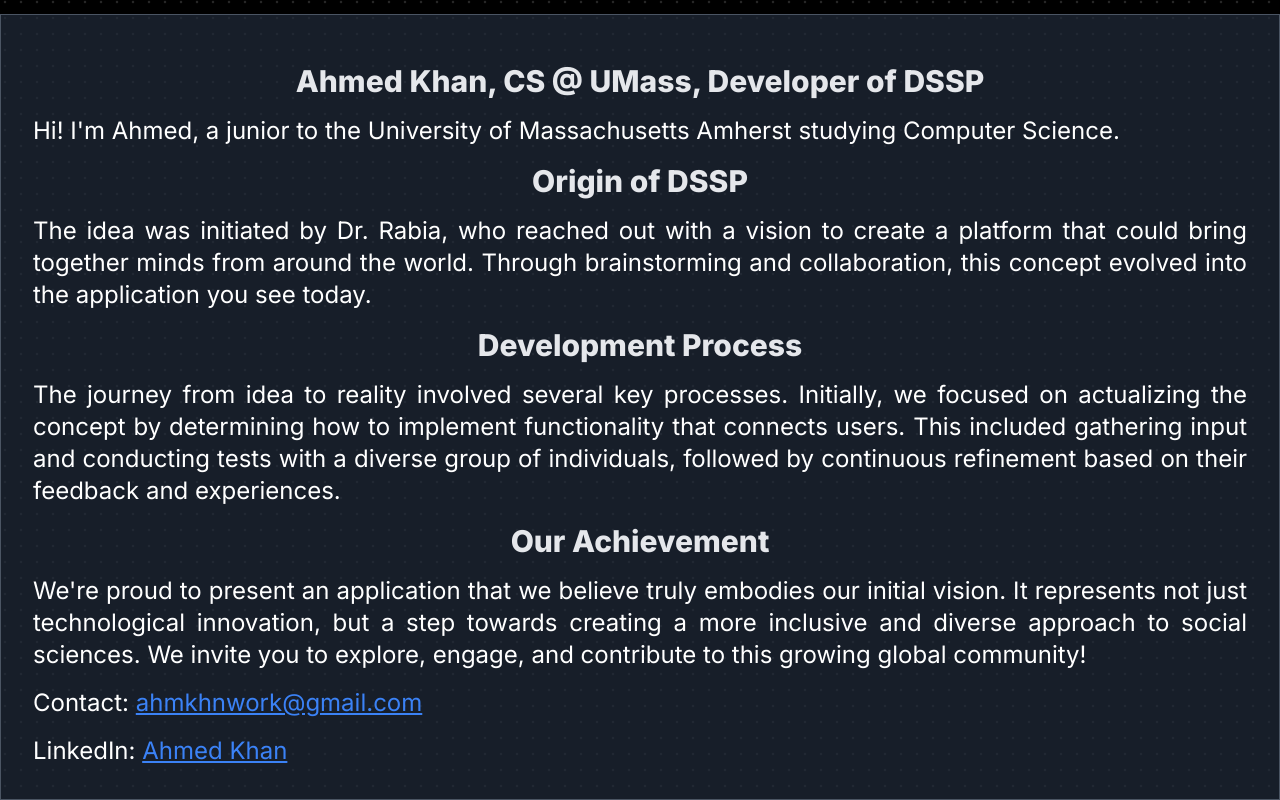
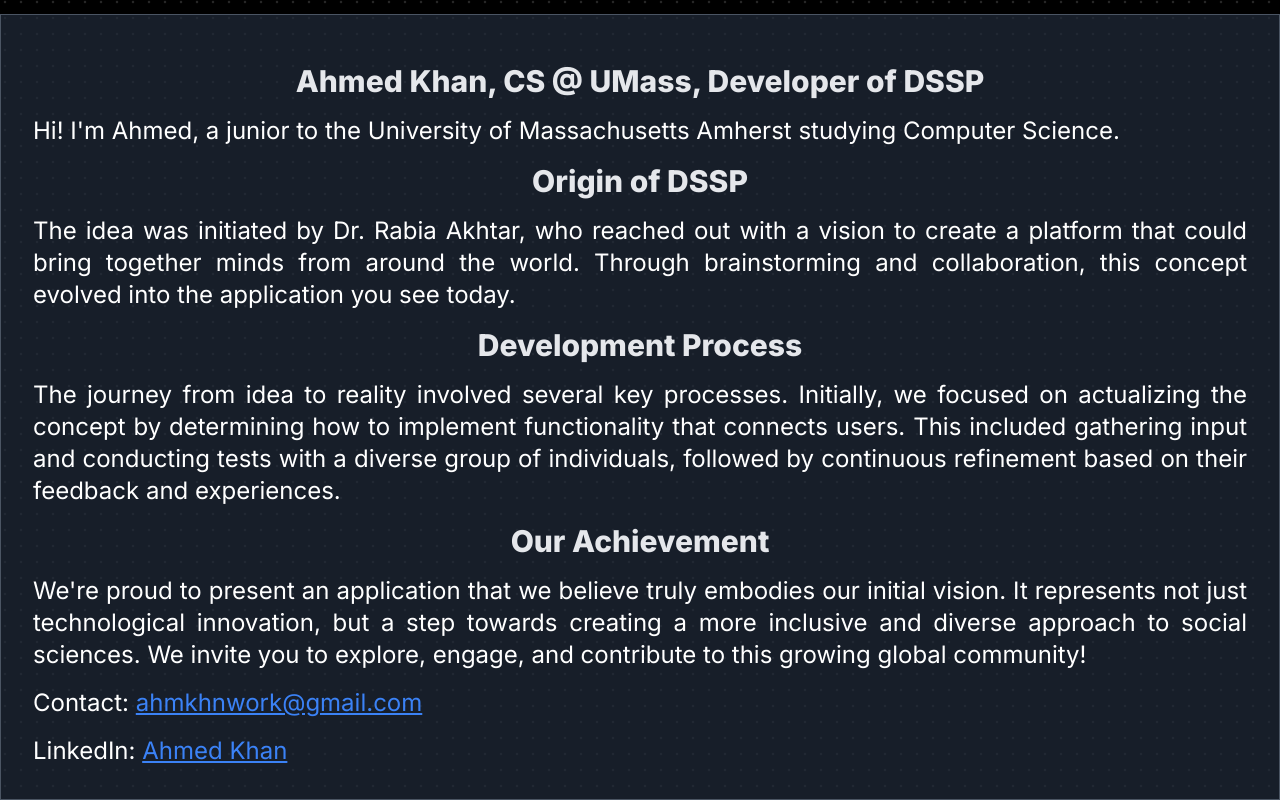
Before and after one commit to ahmkhn/dsspp, a Next.js app in the folder dssp/: page /about in a window 1280 px wide. Shown: the part 1619-2419 px from the top of the page. Built offline with nearby package versions, Linux system fonts and the light colour scheme.

Commit message:
add: about page update

```diff
--- a/dssp/app/about/page.tsx
+++ b/dssp/app/about/page.tsx
@@ -77,7 +77,7 @@ export default async function About() {
             Origin of DSSP
             </h1>
             <p className="mt-4 text-base sm:text-lg md:text-xl lg:text-2xl">
-            The idea was initiated by Dr. Rabia, who reached out with a vision to create a platform that could bring together minds from around the world. Through brainstorming and collaboration, this concept evolved into the application you see today.
+            The idea was initiated by Dr. Rabia Akhtar, who reached out with a vision to create a platform that could bring together minds from around the world. Through brainstorming and collaboration, this concept evolved into the application you see today.
             </p>
             <h1 className="mt-4 font-extrabold  text-lg sm:text-xl md:text-2xl lg:text-3xl text-gray-200 leading-relaxed text-center">
             Development Process
```
